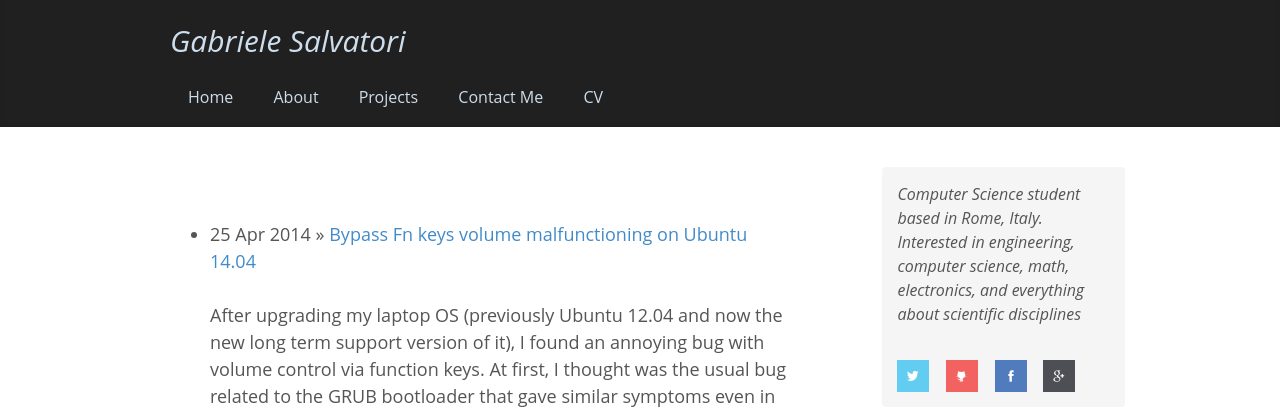
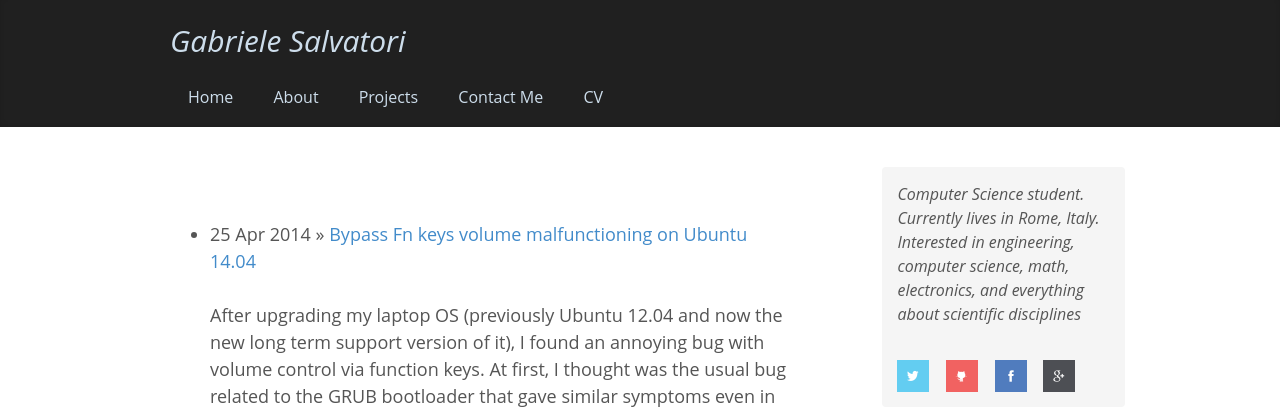
Before and after one commit to gsalvatori/salvatorigabriele.com, a Jekyll site: the page built from index.html, in a window 1280 px wide and 900 px high. Shown: the top 409 px of the window. Built offline with Jekyll 4.4.1, drawn with Linux system fonts in a browser that asks for light colours; nearby versions of some CDN libraries; library files that are not in the unit come from our copies; Markdown is read by kramdown in place of the engine named in the settings.

Commit message:
Update default.html

```diff
--- a/_layouts/default.html
+++ b/_layouts/default.html
@@ -60,7 +60,7 @@
 
         <div class="col-sm-3 col-sm-offset-1 blog-sidebar">
           <div class="sidebar-module sidebar-module-inset">
-            <p><i>Computer Science student based in Rome, Italy. Interested in engineering, computer science, math, electronics, and everything about scientific disciplines</i></p><br>
+            <p><i>Computer Science student. Currently lives in Rome, Italy. Interested in engineering, computer science, math, electronics, and everything about scientific disciplines</i></p><br>
             <a href="https://twitter.com/_gsalvatori" target="_blank"><img src="/images/twitter.png" border="0" width="32" height="32" /></a>&nbsp;&nbsp;&nbsp;
             <a href="https://github.com/gsalvatori" target="_blank"><img src="/images/Github.png" border="0" width="32" height="32" /></a>&nbsp;&nbsp;&nbsp;
             <a href="https://www.facebook.com/salvatorigabriele" target="_blank"><img src="/images/facebook.png" border="0" width="32" height="32" /></a>&nbsp;&nbsp;&nbsp;
```
